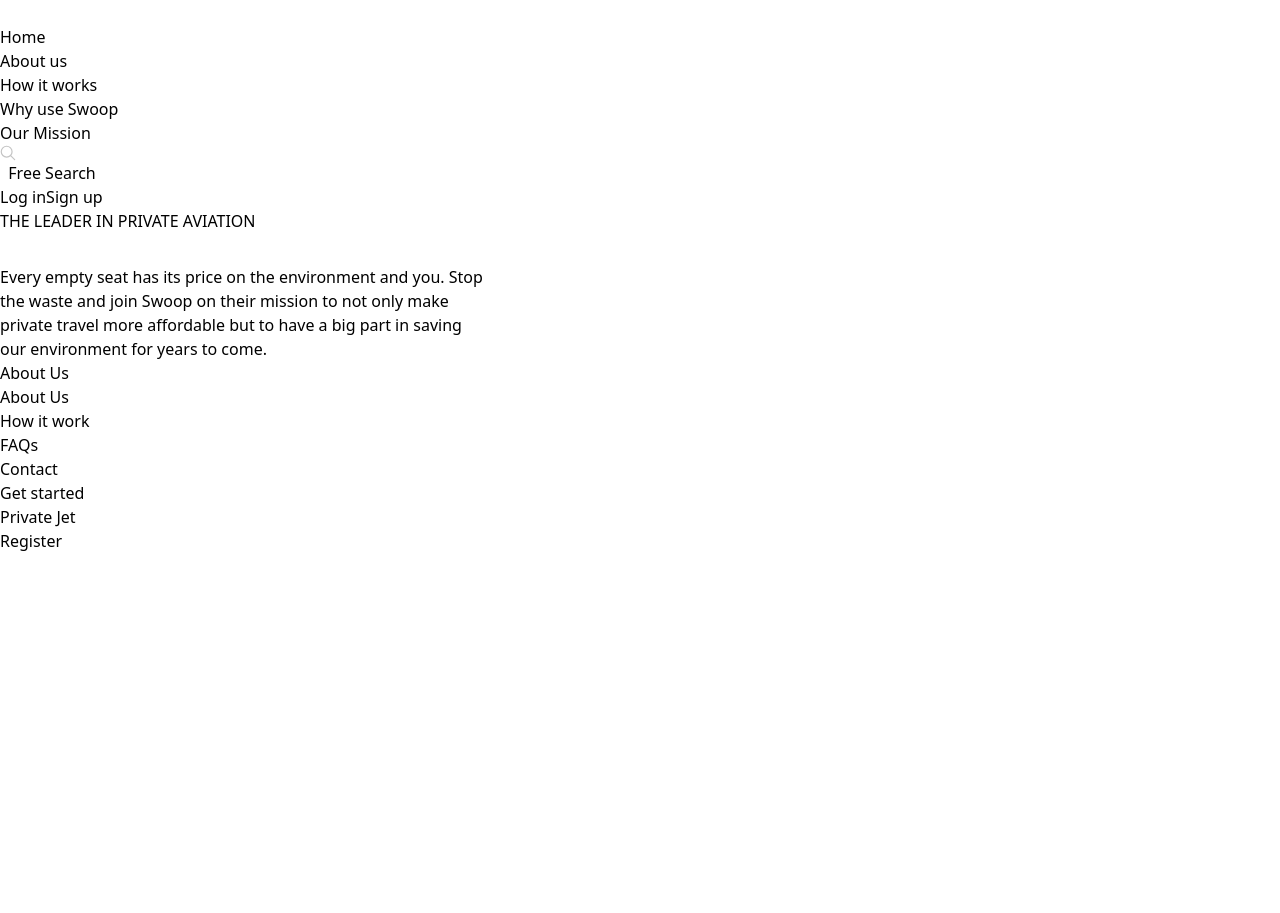
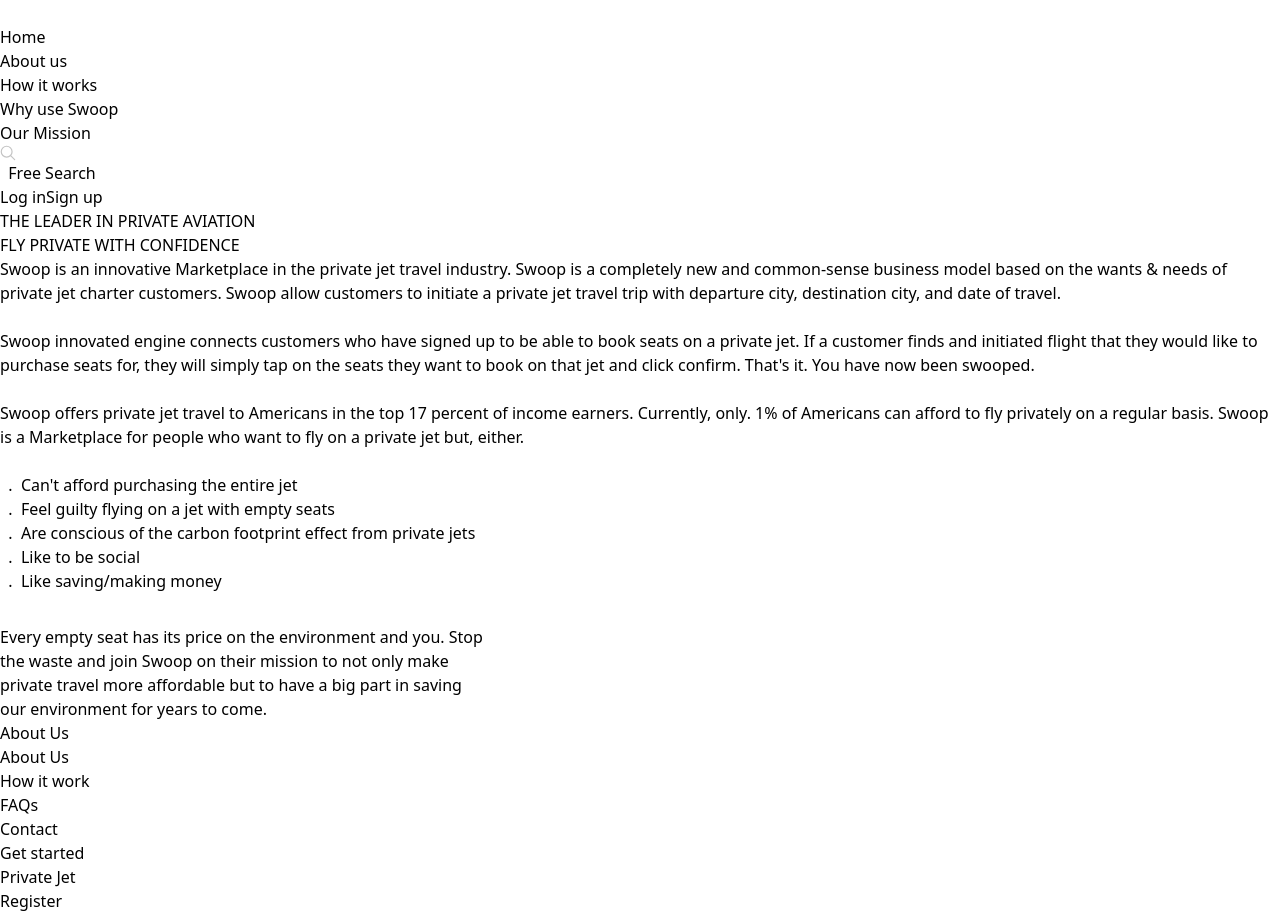
Before and after one commit to SaudAwan/Nouman-Learning-Project, a Next.js app in the folder frontend/: page / in a window 1280 px wide. Before the commit the page ends 800 px from the top, so only its background shows below. Built offline with nearby package versions, Linux system fonts and the light colour scheme.

Commit message:
completed leader private aviation component

```diff
--- /dev/null
+++ b/frontend/src/Components/Headings/TextMain/index.tsx
@@ -0,0 +1,18 @@
+import React, { ReactNode } from 'react'
+
+type textmain ={
+  children: ReactNode;
+  letterSpacing?: string;
+  weight: string;
+  width?:string;
+}
+
+const TextMain = ({children, letterSpacing,weight, width}:textmain ) => {
+  return (
+    <p className={` ${weight} leading-[19px] text-[#121212] ${letterSpacing} ${width}`}>
+      {children}
+    </p>
+  )
+}
+
+export default TextMain
--- a/frontend/src/Components/LeaderPrivateAviation.tsx
+++ b/frontend/src/Components/LeaderPrivateAviation.tsx
@@ -1,19 +1,62 @@
 import React from 'react'
 import H1 from "./Headings/Heading1"
+import TextMain from "./Headings/TextMain"
 
-const LeaderPrivateAviation = () => {
+
+
+const LeaderPrivateAviation  = () => {
   return (
-    <div className="bg-[#F7F7F7] py-12 px-36 gap-8">
+    <div className="bg-[#F7F7F7] py-12 px-36 gap-8 flex justify-center items-center ">
 
       <div>
             <H1 width="w-96">
               THE LEADER IN PRIVATE AVIATION
             </H1>
 
+            <TextMain letterSpacing="tracking-[4px]" weight="font-light">
+
+              FLY PRIVATE WITH CONFIDENCE
+              </TextMain>
+
       </div>
 
 
-      <div></div>
+      <div>
+
+      <TextMain weight="font-medium" width="w-[685px]">
+
+
+
+      Swoop is an innovative Marketplace in the private jet travel industry. Swoop is a completely new
+      and common-sense business model based on the wants & needs of private jet charter
+      customers. Swoop allow customers to initiate a private jet travel trip with departure city,
+      destination city, and date of travel. <br /> <br />
+
+      Swoop innovated engine connects customers who have signed up to be able to book seats on a
+      private jet. If a customer finds and initiated flight that they would like to purchase seats for, they
+      will simply tap on the seats they want to book on that jet and click confirm. That's it. You have
+      now been swooped. <br /> <br />
+
+      Swoop offers private jet travel to Americans in the top 17 percent of income earners. Currently,
+      only. 1% of Americans can afford to fly privately on a regular basis. Swoop is a Marketplace for
+      people who want to fly on a private jet but, either. <br /> <br />
+
+           <span className='font-normal'>
+           &nbsp; .&nbsp; Can't afford purchasing the entire jet <br />
+           &nbsp; .&nbsp; Feel guilty flying on a jet with empty seats <br />
+           &nbsp; .&nbsp; Are conscious of the carbon footprint effect from private jets <br />
+           &nbsp; .&nbsp; Like to be social <br />
+           &nbsp; .&nbsp; Like saving/making money
+           </span>
+
+
+
+      </TextMain>
+
+
+
+
+      </div>
 
     </div>
   )
```
Also changed, not shown: frontend/src/Components/Headings/Heading1/index.tsx (+5 -2 lines).
